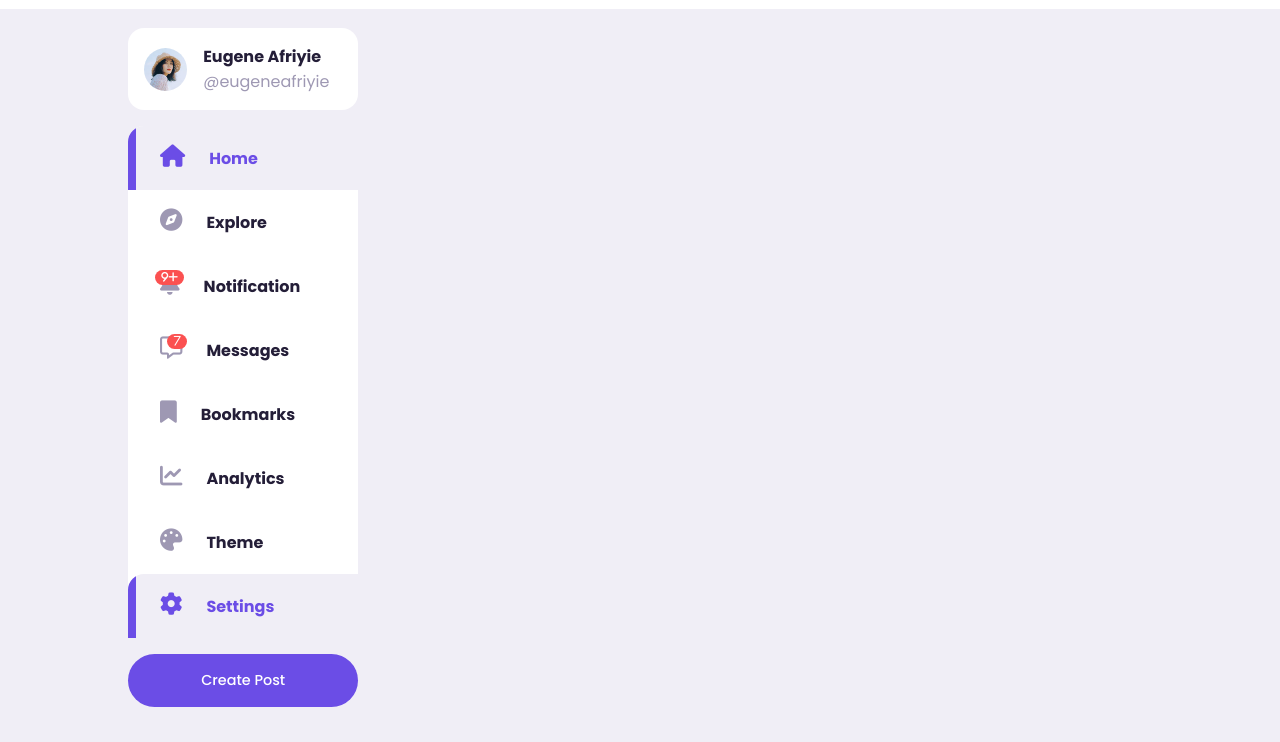
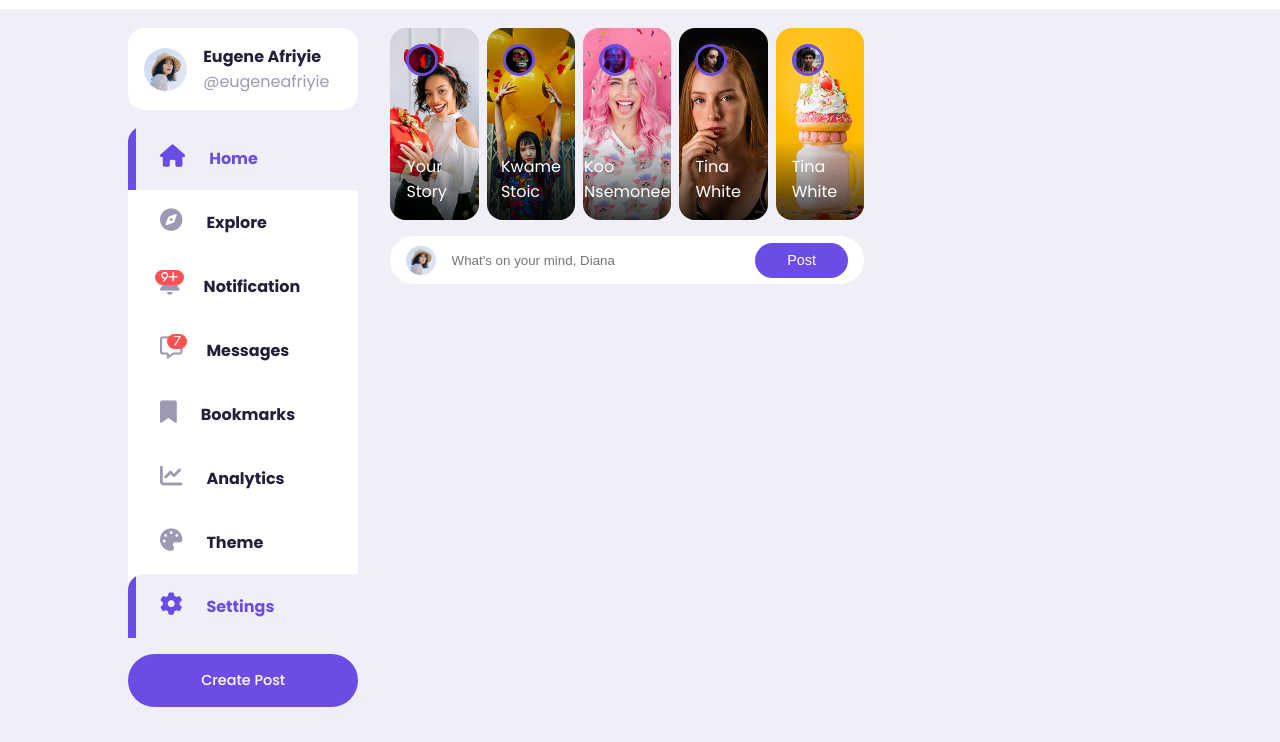
Before and after one commit to EugeneAfriyie/SOCIAL-MEDIA-PAGE, a plain HTML site: page index.html in a window 1280 px wide. Shown: the part 58-800 px from the top of the page. Drawn offline with Linux system fonts and the light colour scheme.

Commit message:
staring the middle section with htm; and css for the stories section

```diff
--- a/index.html
+++ b/index.html
@@ -5,6 +5,8 @@
     <meta name="viewport" content="width=device-width, initial-scale=1.0">
     <title>Document</title>
     <link rel="stylesheet" href="https://cdnjs.cloudflare.com/ajax/libs/font-awesome/6.6.0/css/all.min.css" integrity="sha512-Kc323vGBEqzTmouAECnVceyQqyqdsSiqLQISBL29aUW4U/M7pSPA/gEUZQqv1cwx4OnYxTxve5UMg5GT6L4JJg==" crossorigin="anonymous" referrerpolicy="no-referrer" />    <link rel="stylesheet" href="./style.css">
+
+
 
 </head>
 <body>
@@ -29,7 +31,7 @@
     </nav>
 
 
-    <!-- ----------MAIN SECTION ------------ -->
+    <!-- ---------- MAIN SECTION ------------ -->
 
 
     <main>
@@ -182,7 +184,62 @@
 
             <!-- ------------- MIDDLE SECTION-------------- -->
 
-            <div class="middle"></div>
+            <div class="middle">
+                <!--   sTORIES -->
+                  <div class="stories">
+                    <div class="story">
+                        <div class="profile-photo">
+                            <img src="./images/profile-8.jpg" alt="">
+                        </div>
+                        <p class="name">Your Story</p>
+                       </div>
+
+                       <div class="story">
+                        <div class="profile-photo">
+                            <img src="./images/profile-9.jpg" alt="">
+                        </div>
+                        <p class="name">Kwame Stoic</p>
+                       </div>
+
+                       <div class="story">
+                        <div class="profile-photo">
+                            <img src="./images/profile-10.jpg" alt="">
+                        </div>
+                        <p class="name">Koo Nsemonee</p>
+                       </div>
+
+                       <div class="story">
+
+                        <div class="profile-photo">
+                            <img src="./images/profile-12.jpg" alt="">
+                        </div>
+                        <p class="name">Tina White</p>
+                       </div>
+
+                       <div class="story">
+
+                        <div class="profile-photo">
+                            <img src="./images/profile-11.jpg" alt="">
+                        </div>
+                        <p class="name">Tina White</p>
+                       </div>
+                  </div>
+                  <!-- End of stories -->
+                   <form action="create-post" class="create-post">
+                    <div class="profile-photo">
+                        <img src="./images/profile-1.jpg" alt="">
+                    </div>
+                    <input type="text" placeholder="What's on your mind, Diana" id="create-post">
+                    <input type="submit" name="" id="" class="btn-primary btn" value="Post">
+
+                   </form>
+
+
+
+
+
+
+            </div>
 
             <!-- ------------- RIGHT SECTION-------------- -->
             <div class="right"></div>
--- a/style.css
+++ b/style.css
@@ -299,3 +299,98 @@ img{
 .left .notification-popup small{
     display: block;
 }
+
+
+
+/************ middle Section *******************/
+
+
+.middle .stories{
+    display: flex;
+    justify-content: space-between;
+    height: 12rem;
+    gap: 0.5rem;
+}
+
+.middle .stories .story{
+    padding: var(--card-padding);
+    border-radius: var(--card-border-radius);
+    display: flex;
+    flex-direction: column;
+    justify-content: space-between;
+    align-items: center;
+    color: white;
+    font-size: 0.75;
+    width: 100%;
+    background: red;
+    position: relative;
+    overflow: hidden;
+
+}
+
+.middle .stories .story .name{
+    z-index: 2;
+}
+
+.middle .stories .story::before{
+    content: "";
+    display: block;
+    width: 100%;
+    height: 5rem;
+    background: linear-gradient(transparent, rgb(0, 0, 0,0.75));
+    position: absolute;
+    bottom: 0;
+
+}
+
+.middle .stories .story:nth-child(1){
+    background: url(./images/story-1.jpg) no-repeat center center/cover;
+
+}
+.middle .stories .story:nth-child(2){
+    background: url(./images/story-2.jpg) no-repeat center center/cover;
+
+}
+.middle .stories .story:nth-child(3){
+    background: url(./images/story-3.jpg) no-repeat center center/cover;
+
+}
+.middle .stories .story:nth-child(4){
+    background: url(./images/story-4.jpg) no-repeat center center/cover;
+
+}
+.middle .stories .story:nth-child(5){
+    background: url(./images/story-5.jpg) no-repeat center center/cover;
+
+}
+
+.middle .stories .profile-photo{
+    width: 2rem;
+    height: 2rem;
+    align-self: start;
+    border: 3px solid var(--color-primary);
+}
+
+
+
+/*   CREATE POST */
+
+.middle .create-post{
+    width: 100%;
+    display: flex;
+    align-items: center;
+    justify-content: space-between;
+    margin-top: 1rem;
+    background: var(--color-white);
+    padding: 0.4rem var(--card-padding);
+    border-radius: var(--border-radius);
+}
+
+.middle .create-post input[type="text"]{
+    justify-self: start;
+    width: 100%;
+    padding-left: 1rem;
+    background: transparent;
+    color: var(--color-dark);
+    margin-right: 1rem;
+}
```
